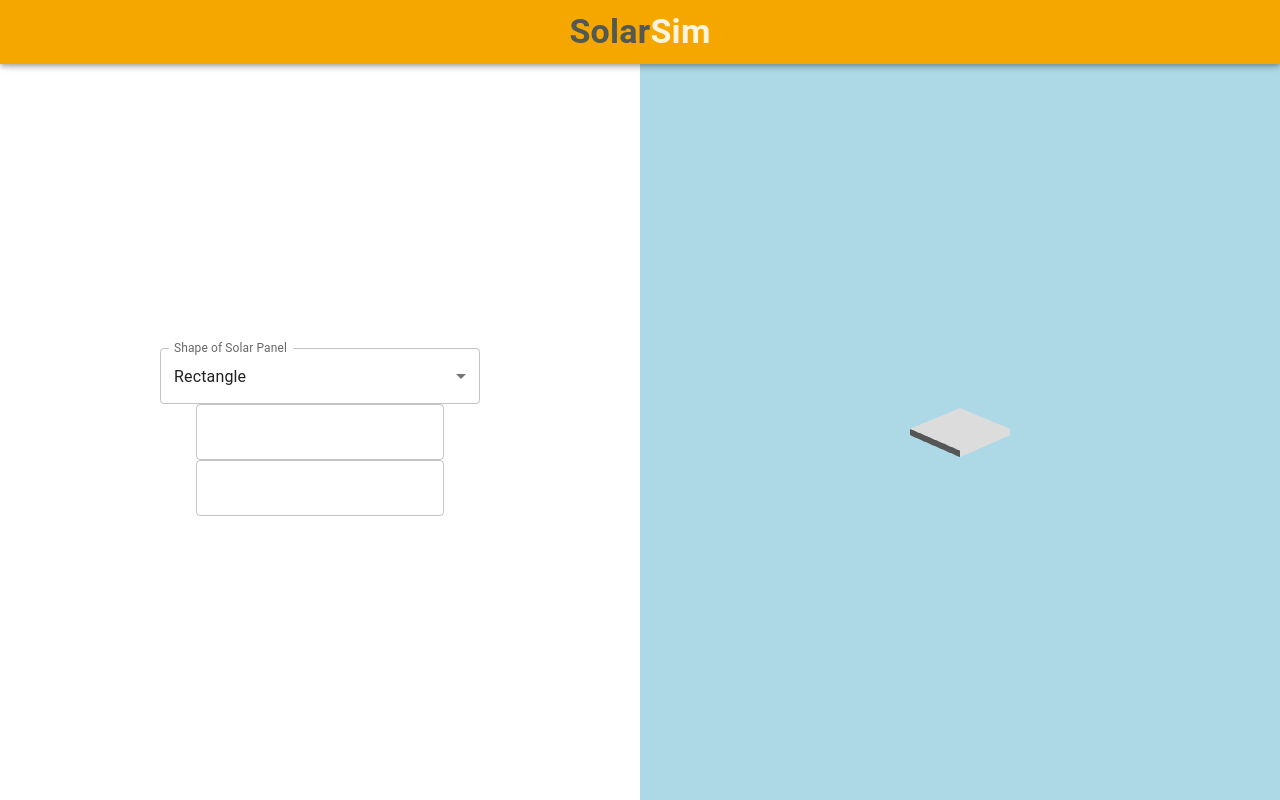
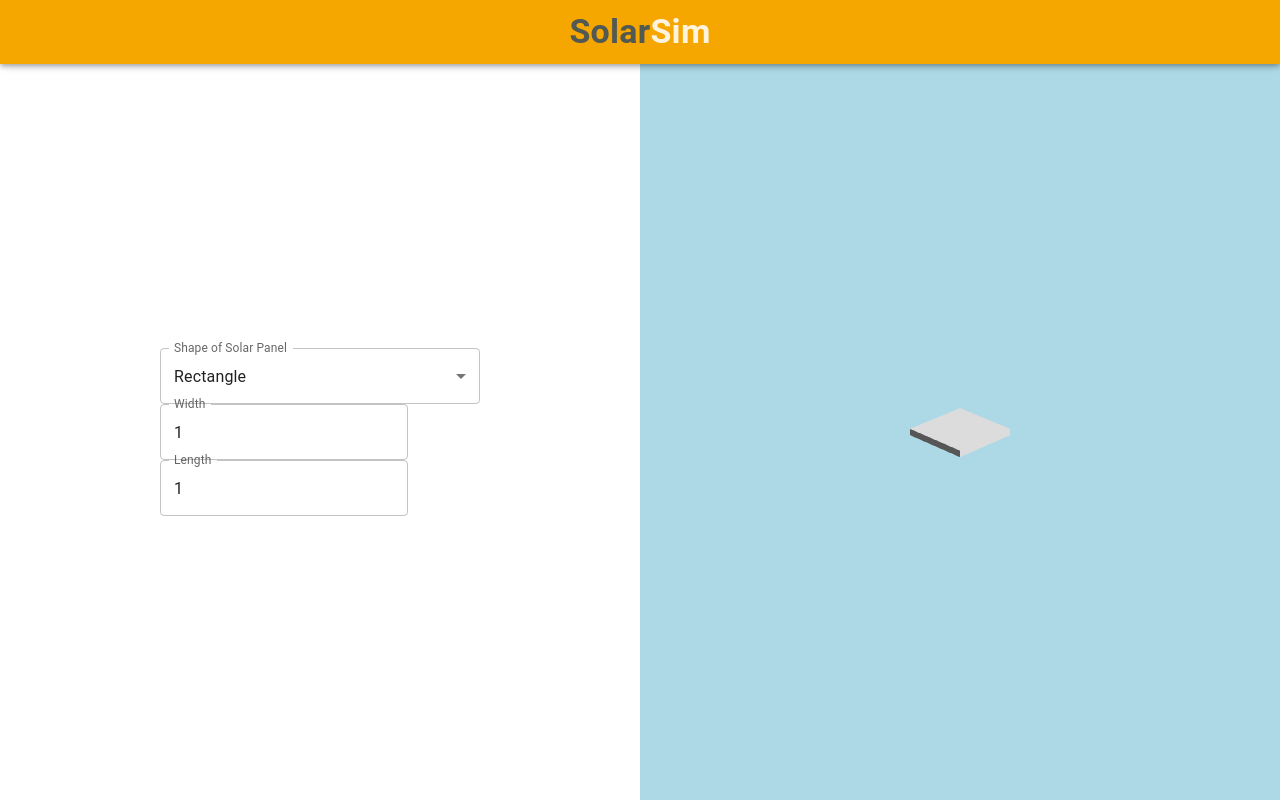
Before and after one commit to billums123/SolarSim, a React (Vite) app: page / in a window 1280 px wide. Built offline with nearby package versions, Linux system fonts and the light colour scheme.

Commit message:
add ability to dynamically change shape of rectangular and circular solar panel 3d model

```diff
--- a/src/components/Inputs.tsx
+++ b/src/components/Inputs.tsx
@@ -15,7 +15,7 @@ interface InputsProps {
 }
 
 const Inputs = ({ formValues, handleFormChange }: InputsProps) => {
-  const { shapeOfPanel } = formValues;
+  const { shapeOfPanel, panelWidth, panelLength, panelDiameter } = formValues;
   return (
     <Box component="div" className="inputs">
       <FormControl fullWidth>
@@ -31,8 +31,35 @@ const Inputs = ({ formValues, handleFormChange }: InputsProps) => {
           <MenuItem value="circle">Circle</MenuItem>
         </Select>
       </FormControl>
-      <TextField />
-      <TextField />
+      {shapeOfPanel === "rectangle" ? (
+        <>
+          <Box component="div">
+            <TextField
+              name="panelWidth"
+              label="Width"
+              type="number"
+              value={panelWidth}
+              onChange={handleFormChange}
+            />
+            <TextField
+              name="panelLength"
+              label="Length"
+              type="number"
+              value={panelLength}
+              onChange={handleFormChange}
+            />
+          </Box>
+        </>
+      ) : (
+        <TextField
+          name="panelDiameter"
+          label="Diameter"
+          type="number"
+          value={panelDiameter}
+          onChange={handleFormChange}
+          sx={{ width: "100%" }}
+        />
+      )}
     </Box>
   );
 };
--- a/src/components/MainContainer.tsx
+++ b/src/components/MainContainer.tsx
@@ -20,7 +20,6 @@ const MainContainer = () => {
   });
 
   const handleFormChange = (e: any) => {
-    console.log("ID", e.target.name);
     setFormValues({ ...formValues, [e.target.name]: e.target.value });
   };
 
```
